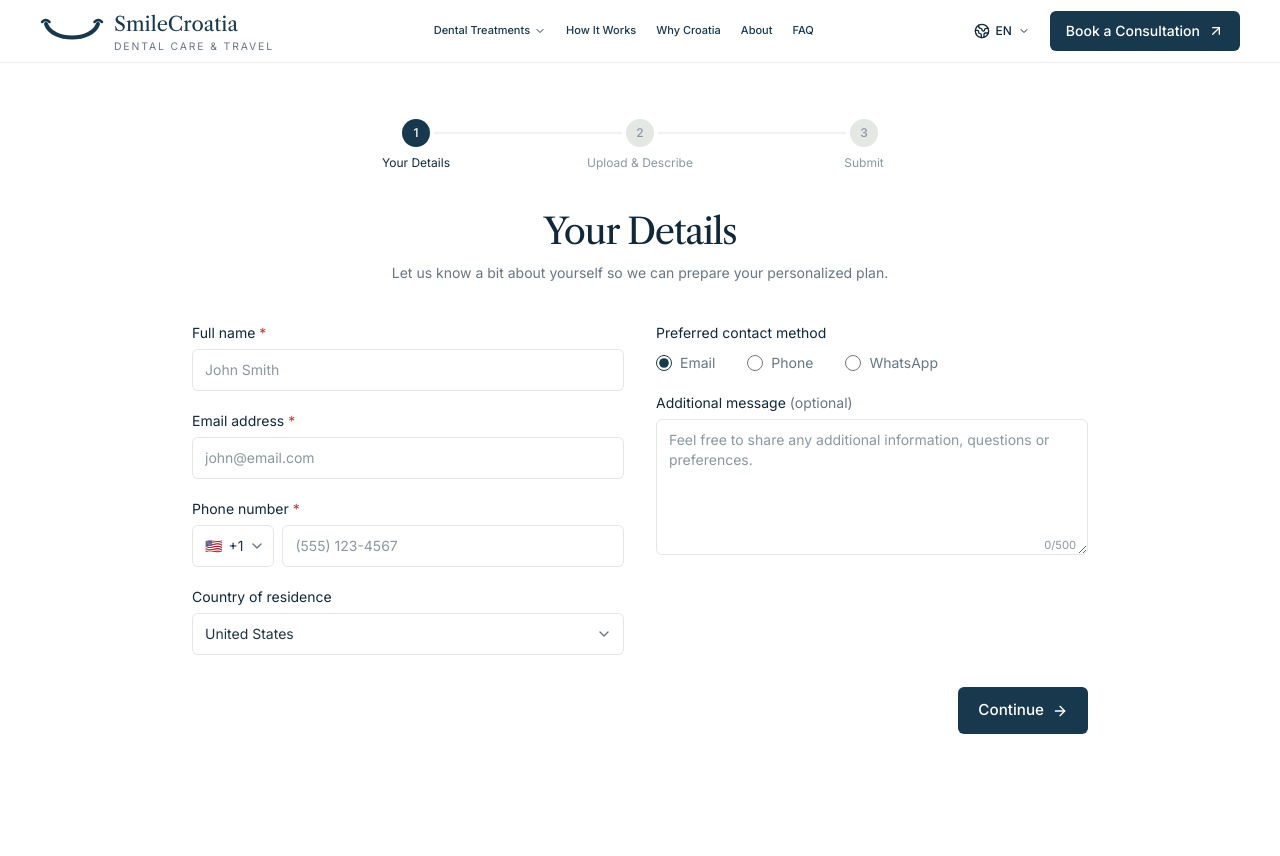
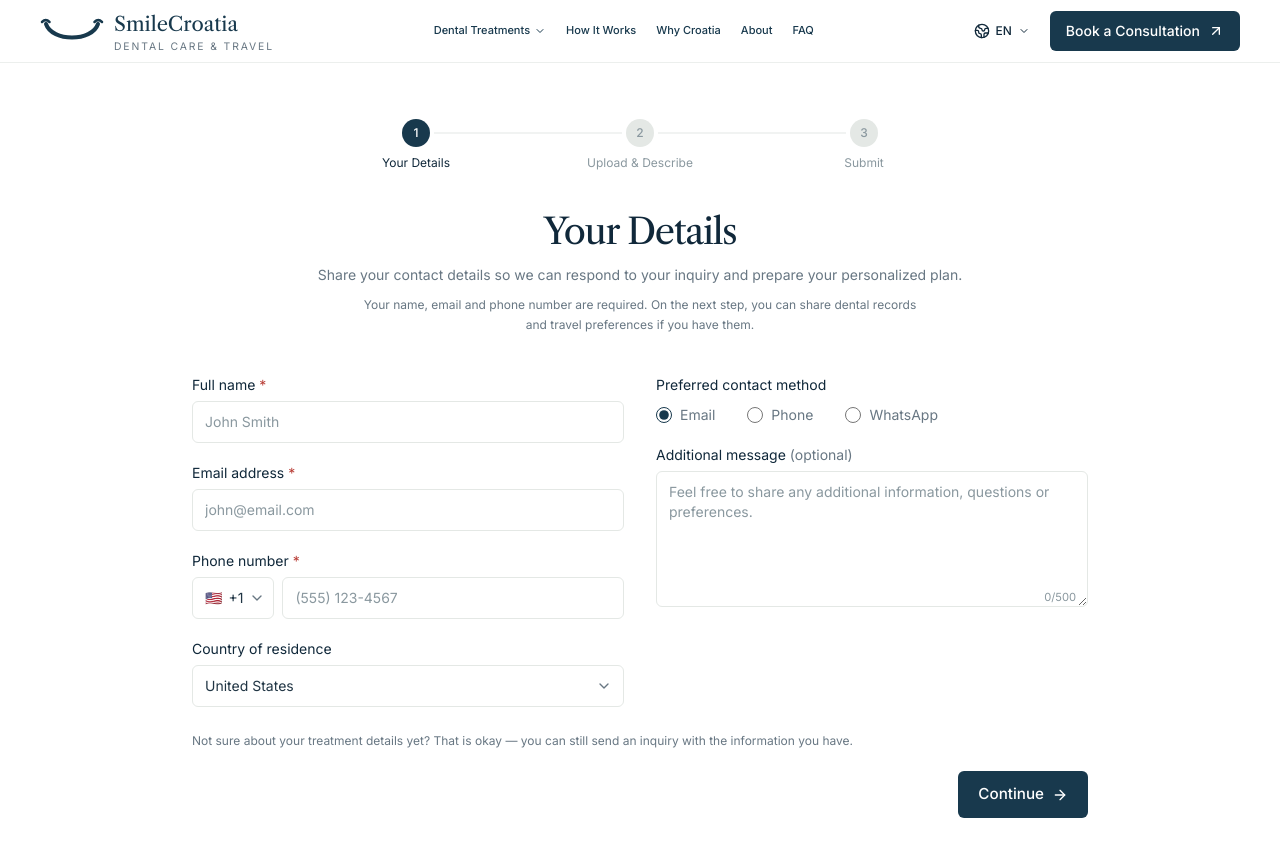
Before and after one commit to ivansusac2209/SmileCroatia, a Vue app: page /contact/details in a window 1280 px wide. Shown: the top 856 px of the page. Before the commit the page ends 800 px from the top, so only its background shows below. Built offline with nearby package versions, Linux system fonts and the light colour scheme.

Commit message:
Clarify contact form steps and required details

```diff
--- a/src/views/ContactDetailsView.vue
+++ b/src/views/ContactDetailsView.vue
@@ -56,7 +56,8 @@ function onSubmit() {
     <div class="mx-auto mt-10 max-w-4xl">
       <header class="text-center">
         <h1 class="text-3xl text-navy-900 sm:text-4xl">Your Details</h1>
-        <p class="mt-3 text-sm text-muted">Let us know a bit about yourself so we can prepare your personalized plan.</p>
+        <p class="mt-3 text-sm leading-6 text-muted">Share your contact details so we can respond to your inquiry and prepare your personalized plan.</p>
+        <p class="mx-auto mt-2 max-w-xl text-xs leading-5 text-muted">Your name, email and phone number are required. On the next step, you can share dental records and travel preferences if you have them.</p>
       </header>
 
       <form class="mt-10" novalidate @submit.prevent="onSubmit">
@@ -125,7 +126,8 @@ function onSubmit() {
           </div>
         </div>
 
-        <div class="mt-8 flex justify-end">
+        <p class="mt-6 text-xs leading-5 text-muted">Not sure about your treatment details yet? That is okay — you can still send an inquiry with the information you have.</p>
+        <div class="mt-5 flex justify-end">
           <BaseButton type="submit" class="w-full sm:w-auto">Continue <ArrowRight class="size-4" /></BaseButton>
         </div>
       </form>
```
